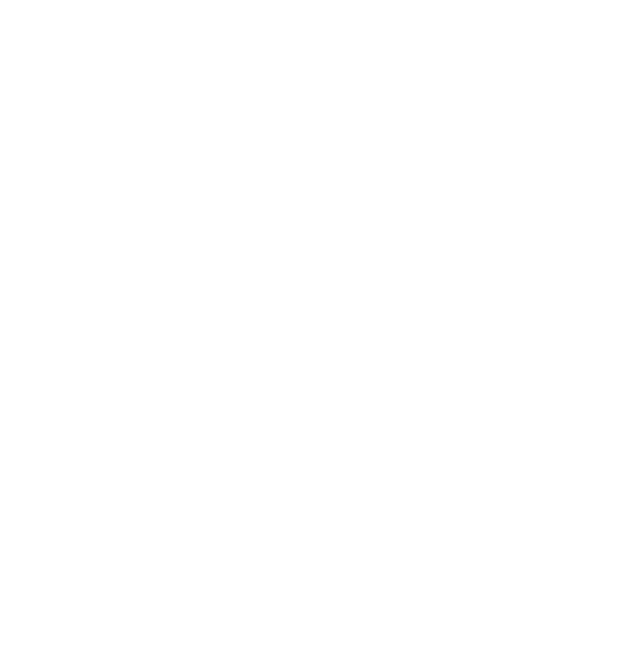
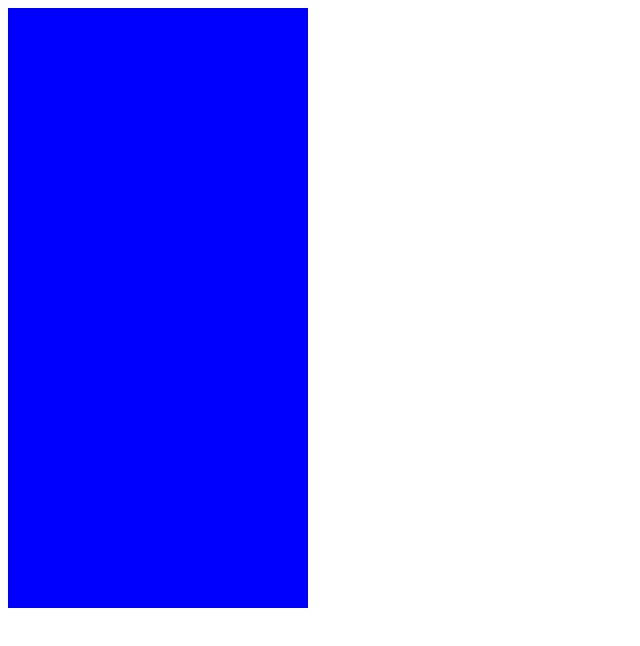
Before and after one commit to maquevedo7/tetris, a plain HTML site: page index.html in a window 1280 px wide. Shown: the whole page, without its empty margins (0-640 px from the left). Drawn offline with Linux system fonts and the light colour scheme.

Commit message:
avance canvas

```diff
--- a/index.html
+++ b/index.html
@@ -9,7 +9,9 @@
 </head>
 <body>
 
+<!-- CANVAS -->
 
+<canvas id="myCanvas"></canvas>
 
 <!-- SCRIPTS -->
 <script src="./script.js"></script>
--- a/script.js
+++ b/script.js
@@ -0,0 +1,2 @@
+var canvas = document.getElementById("myCanvas");
+var ctx = canvas.getContext("2d");
--- a/style.css
+++ b/style.css
@@ -0,0 +1,7 @@
+canvas {
+
+    background-color: blue;
+    width: 300px;
+    height: 600px;
+
+}
```
